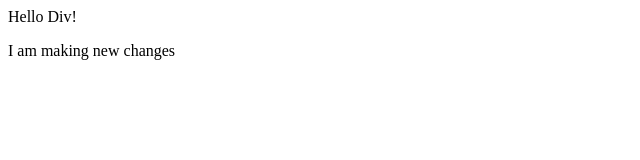
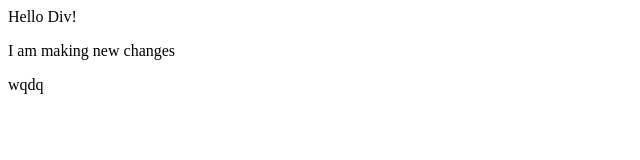
Before and after one commit to viji-21/demo-repo, a plain HTML site: page index.html in a window 1280 px wide. Shown: the full height of the page, 0-640 px from the left. Drawn offline with Linux system fonts and the light colour scheme.

Commit message:
committing 1

```diff
--- a/index.html
+++ b/index.html
@@ -1,2 +1,3 @@
 <div>Hello Div!</div>
 <p>I am making new changes</p>
+<p>wqdq</p>
```
